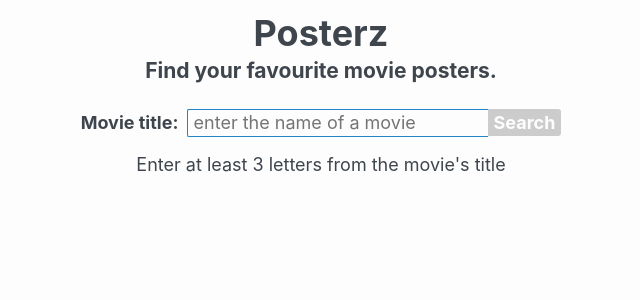
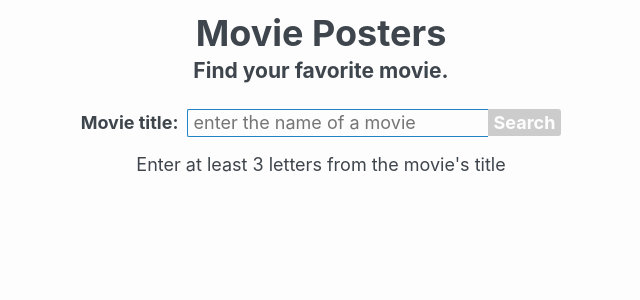
Before and after one commit to abraham-tech/Movie, a React (Create React App) app: page / in a window 1280 px wide. Shown: the top 300 px of the page, without its empty margins (319-959 px from the left). Built offline with nearby package versions, Linux system fonts and the light colour scheme.

Commit message:
change title

```diff
--- a/src/PosterSearch/index.js
+++ b/src/PosterSearch/index.js
@@ -54,8 +54,8 @@ export default function PosterSearch () {
     <>
       <section className='PosterSearch'>
         <header className='header'>
-          <h1>Posterz</h1>
-          <h3>Find your favourite movie posters.</h3>
+          <h1>Movie Posters</h1>
+          <h3>Find your favorite movie.</h3>
         </header>
         <main>
           <p>
```
